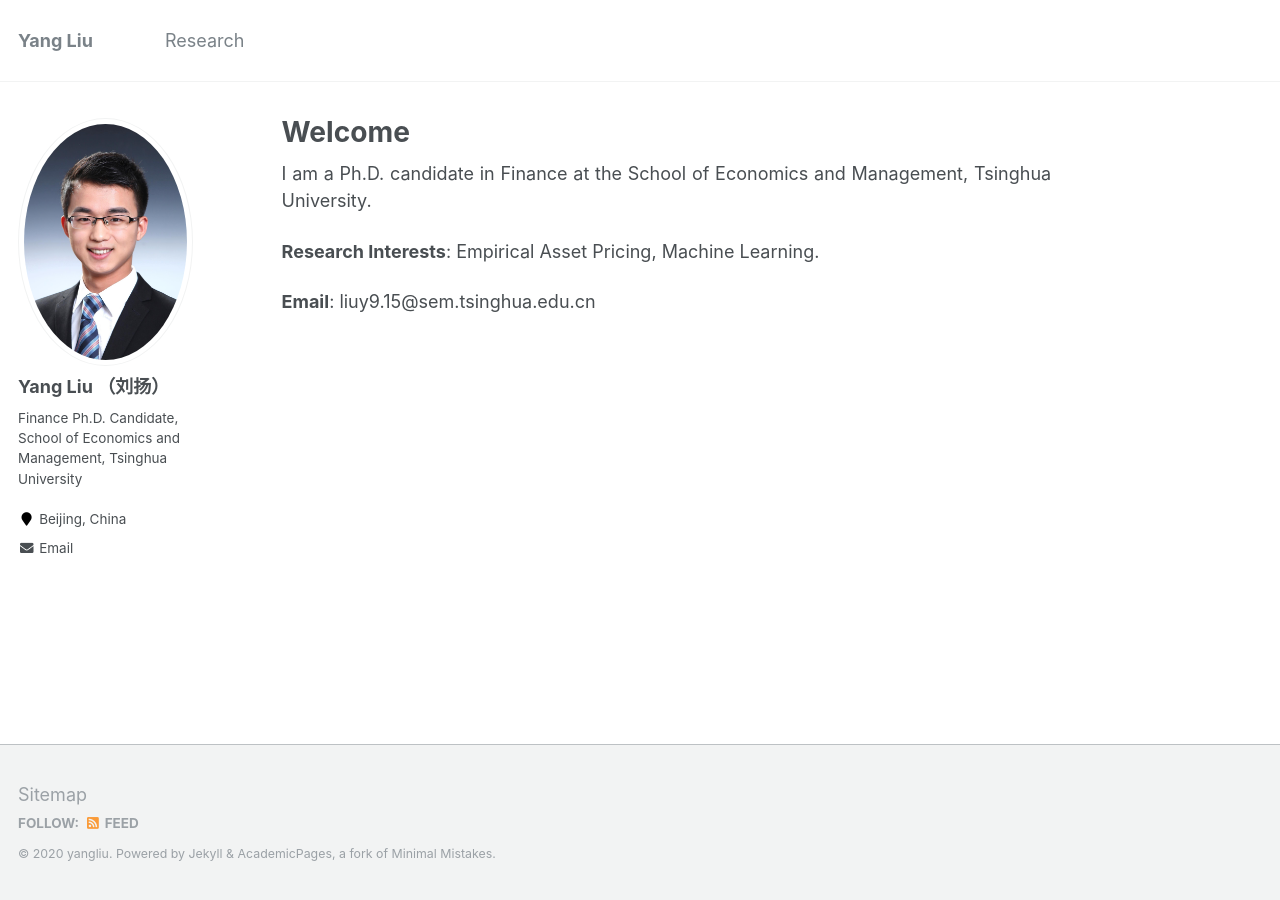
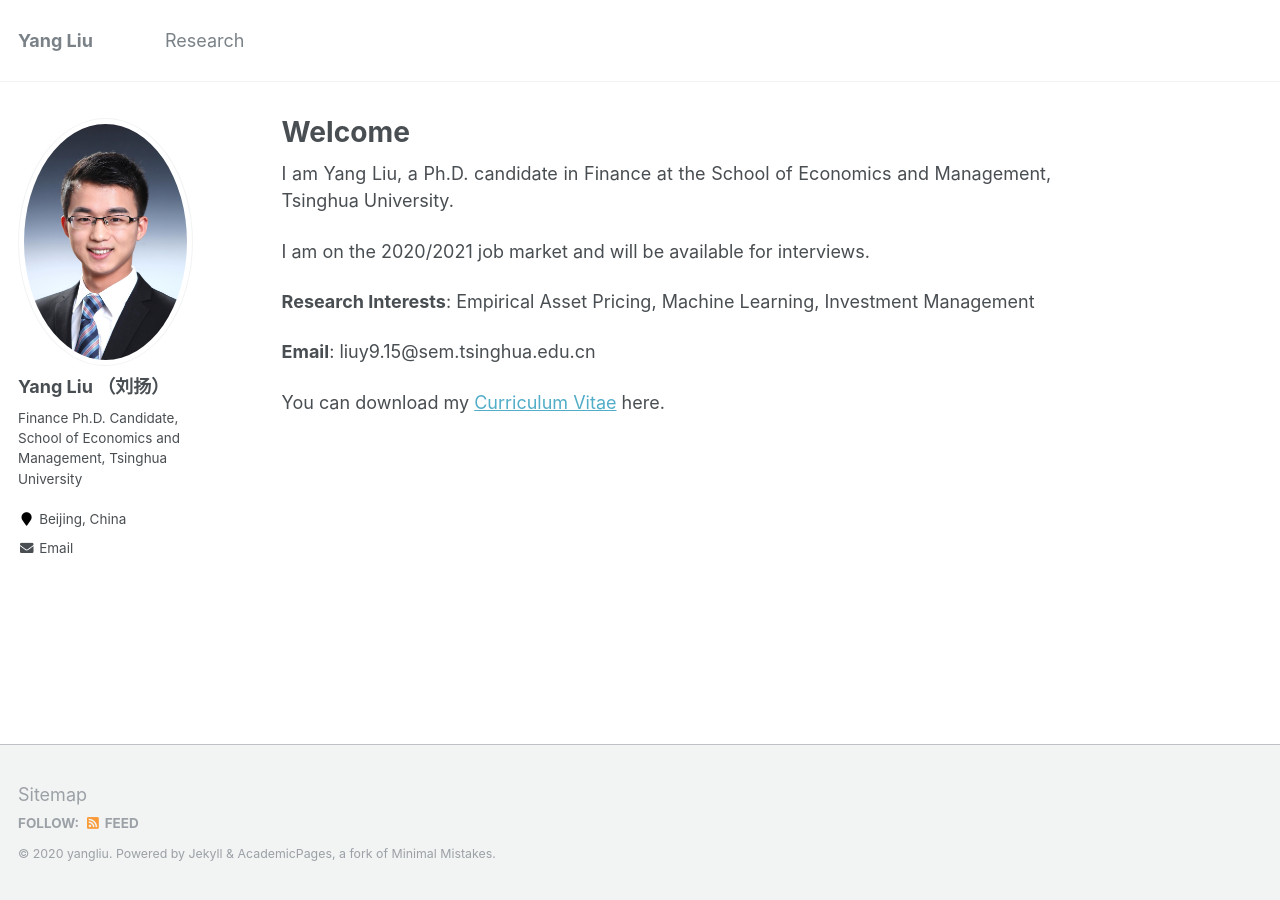
Before and after one commit to yangliu-finance/yangliu-finance.github.io, a Jekyll site: the page built from _pages/about.md, in a window 1280 px wide. Built offline with Jekyll 4.4.1, drawn with Linux system fonts in a browser that asks for light colours.

Commit message:
Update about.md

```diff
--- a/_pages/about.md
+++ b/_pages/about.md
@@ -8,12 +8,12 @@ redirect_from:
   - /about.html
 ---
 
-I am a Ph.D. candidate in Finance at the School of Economics and Management, Tsinghua University.
+I am Yang Liu, a Ph.D. candidate in Finance at the School of Economics and Management, Tsinghua University.
 
-**Research Interests**: Empirical Asset Pricing, Machine Learning.
+I am on the 2020/2021 job market and will be available for interviews.
+
+**Research Interests**: Empirical Asset Pricing, Machine Learning, Investment Management
 
 **Email**: liuy9.15@sem.tsinghua.edu.cn
 
-<!---
-You can download my [Curriculum Vitae](https://yangliu-finance.github.io/files/yangliu_CV.pdf) here.
--->
+You can download my [Curriculum Vitae](https://yangliu-finance.github.io/files/CV_YangLiu_TsinghuaSEM_Nov2020.pdf) here.
```
